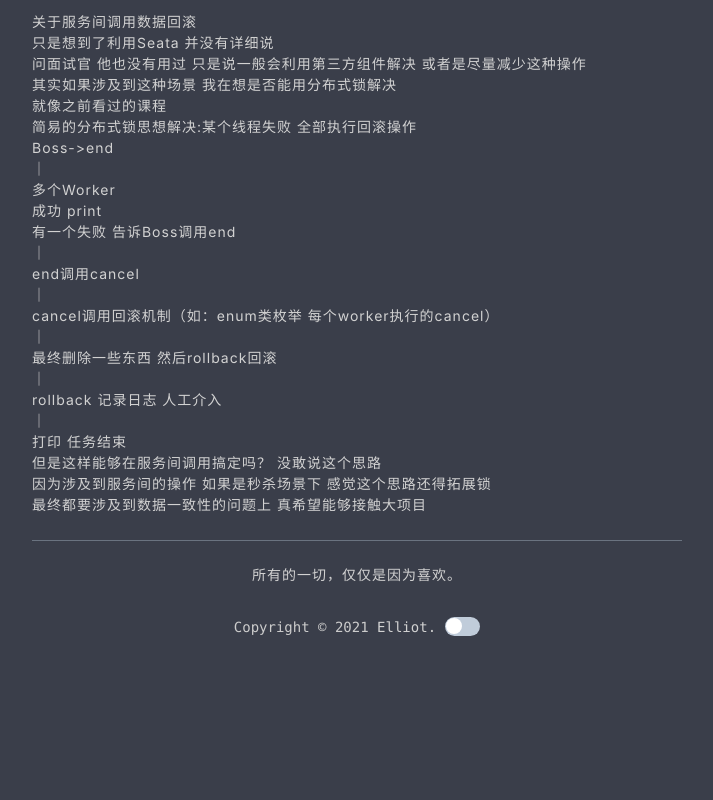
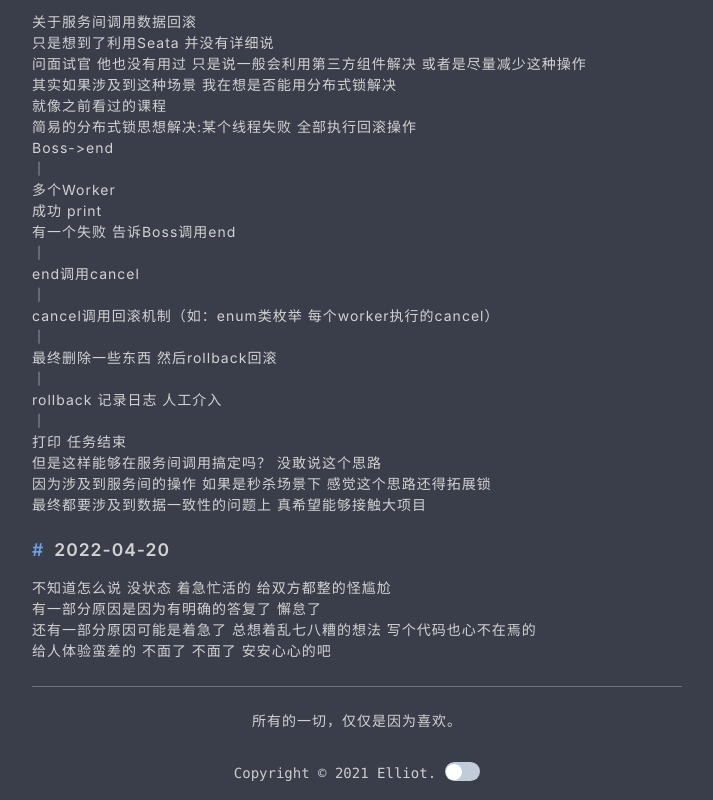
Before and after one commit to a16888861/xstrajon.github.io, a plain HTML site: page 2022/01/01/2022/diary/index.html in a window 1280 px wide. Shown: the part 6118-6918 px from the top of the page, without its empty margins (283-996 px from the left). Before the commit the page ends 6772 px from the top, so only its background shows below. Drawn offline with Linux system fonts and the light colour scheme; a script that the page names is missing.

Commit message:
Site updated: 2022-04-20 21:07:46

```diff
--- a/2022/01/01/2022/diary/index.html
+++ b/2022/01/01/2022/diary/index.html
@@ -51,6 +51,7 @@
 <p>问题2:<br>今天和面试官讨论GateWay的时候 他说文档聚合不应该放到GateWay下 不符合网关的规则<br>这个问题他说需要时间 一时半会儿也说不清 为什么不可以放置到网关下<br>按照我现在的理解来说 通过网关的路由转发 来实现直接访问开发的接口文档<br>首先方便 不需要记录很多模块的地址 配置好映射就可以了<br>可能的原因：<br>可能是因为对网关的性能有损耗？<br>可能会发展产生的单点故障问题或瓶颈？<br>由于通过API网关增加网络跳转和复杂性风险，响应时间增加？<br>如果这样 解决思路可能是在网关后放置一个聚合服务器？<br>这个问题值得深入研究</p>
 <p>问题3:<br>面试官给出了一道题 求String字符串最长的不重复串<br>面试官给出的思路是滑动窗口 算法用的少 这个是薄弱项<br>我当时想的思路是利用栈来解决 毕竟一个串 栈效率高 感觉能做到实现<br>但是时间复杂度上 可能没有滑动窗口来的快 我刚刚查了一下滑动窗口<br>其实思路上来说 应该是差不多 只是实现方式不同<br>手撕代码一定得加强 不然太丢人了😭</p>
 <h3 id="2022-04-19"><a href="#2022-04-19" class="headerlink" title="2022-04-19"></a>2022-04-19</h3><p>关于服务间调用数据回滚<br>只是想到了利用Seata 并没有详细说<br>问面试官 他也没有用过 只是说一般会利用第三方组件解决 或者是尽量减少这种操作<br>其实如果涉及到这种场景 我在想是否能用分布式锁解决<br>就像之前看过的课程<br>简易的分布式锁思想解决:某个线程失败 全部执行回滚操作<br>Boss-&gt;end<br>｜<br>多个Worker<br>成功 print<br>有一个失败 告诉Boss调用end<br>｜<br>end调用cancel<br>｜<br>cancel调用回滚机制（如：enum类枚举 每个worker执行的cancel）<br>｜<br>最终删除一些东西 然后rollback回滚<br>｜<br>rollback 记录日志 人工介入<br>｜<br>打印 任务结束<br>但是这样能够在服务间调用搞定吗？ 没敢说这个思路<br>因为涉及到服务间的操作 如果是秒杀场景下 感觉这个思路还得拓展锁<br>最终都要涉及到数据一致性的问题上 真希望能够接触大项目</p>
+<h3 id="2022-04-20"><a href="#2022-04-20" class="headerlink" title="2022-04-20"></a>2022-04-20</h3><p>不知道怎么说 没状态 着急忙活的 给双方都整的怪尴尬<br>有一部分原因是因为有明确的答复了 懈怠了<br>还有一部分原因可能是着急了 总想着乱七八糟的想法 写个代码也心不在焉的<br>给人体验蛮差的 不面了 不面了 安安心心的吧</p>
 <hr>
 <center>所有的一切，仅仅是因为喜欢。</center>
 
```
